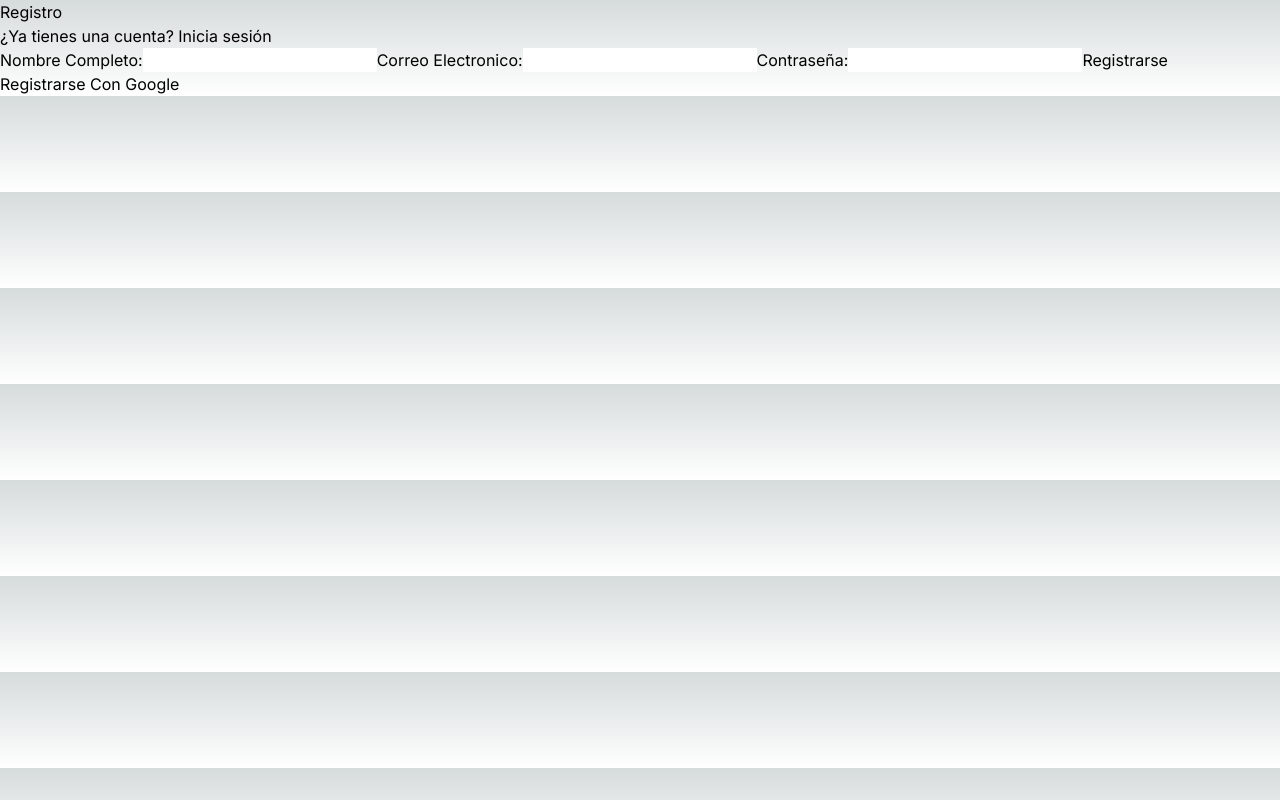
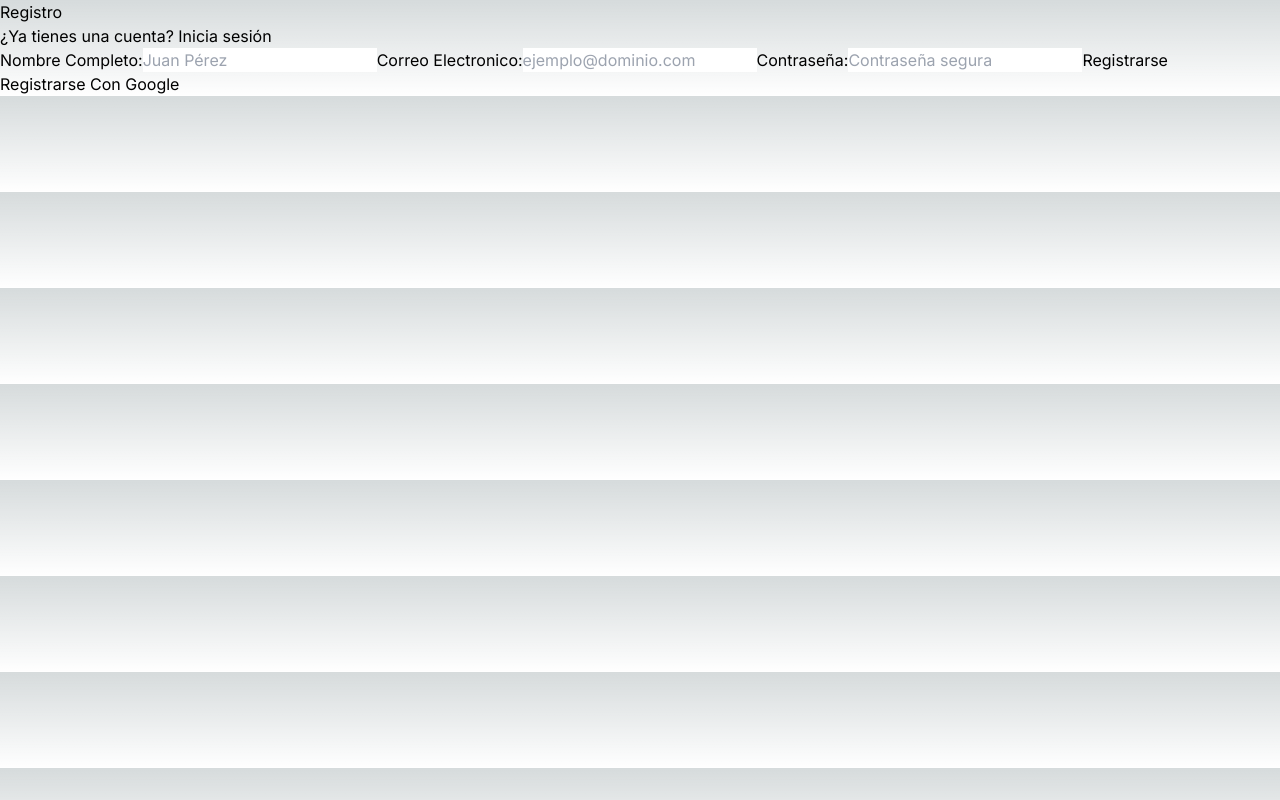
Before and after one commit to Grivarol69/descubriendoJuntxs, a Next.js app in the folder client/: page /pages/signup in a window 1280 px wide. Built offline with nearby package versions, Linux system fonts and the light colour scheme.

Commit message:
placeholder

```diff
--- a/client/app/pages/signin/page.tsx
+++ b/client/app/pages/signin/page.tsx
@@ -23,11 +23,11 @@ const SignInPage = () => {
         <form onSubmit={handleSubmit}>
                 <label>
                     Correo Electronico:
-                    <input type="text" value={email} onChange={(e) => setEmail(e.target.value)}/>
+                    <input type="text" value={email} placeholder="ejemplo@dominio.com" onChange={(e) => setEmail(e.target.value)}/>
                 </label>
                 <label>
                     Contraseña:
-                    <input type="password" value={password} onChange={(e) => setPassword(e.target.value)} />
+                    <input type="password" value={password} placeholder="Contraseña segura" onChange={(e) => setPassword(e.target.value)} />
                 </label>
                 <button type="submit"> Iniciar Sesión </button>
                 <div>
--- a/client/app/pages/signup/page.tsx
+++ b/client/app/pages/signup/page.tsx
@@ -24,15 +24,15 @@ const SignUpPage = () => {
         <form onSubmit={handleSubmit}>
             <label >
                 Nombre Completo:
-                <input type="text" value={name} onChange={(e) => setName(e.target.value)}/>
+                <input type="text" value={name} placeholder="Juan Pérez" onChange={(e) => setName(e.target.value)}/>
             </label>
             <label>
                 Correo Electronico:
-                <input type="text" value={email} onChange={(e) => setEmail(e.target.value)}/>
+                <input type="text" value={email} placeholder="ejemplo@dominio.com" onChange={(e) => setEmail(e.target.value)}/>
             </label>
             <label>
                 Contraseña:
-                <input type="password" value={password} onChange={(e) => setPassword(e.target.value)} />
+                <input type="password" value={password} placeholder="Contraseña segura" onChange={(e) => setPassword(e.target.value)} />
             </label>
             <button type="submit">Registrarse</button>
             <div>
```
